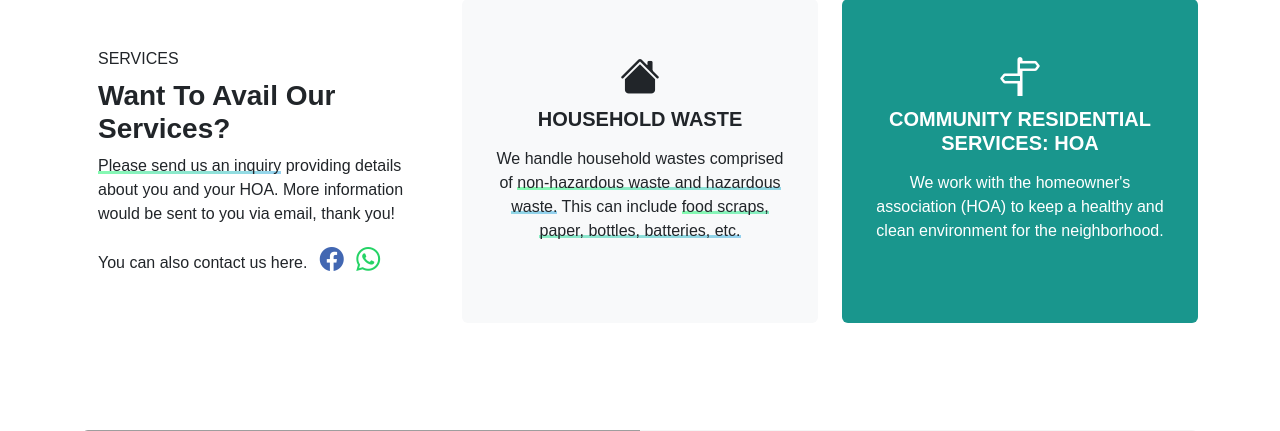
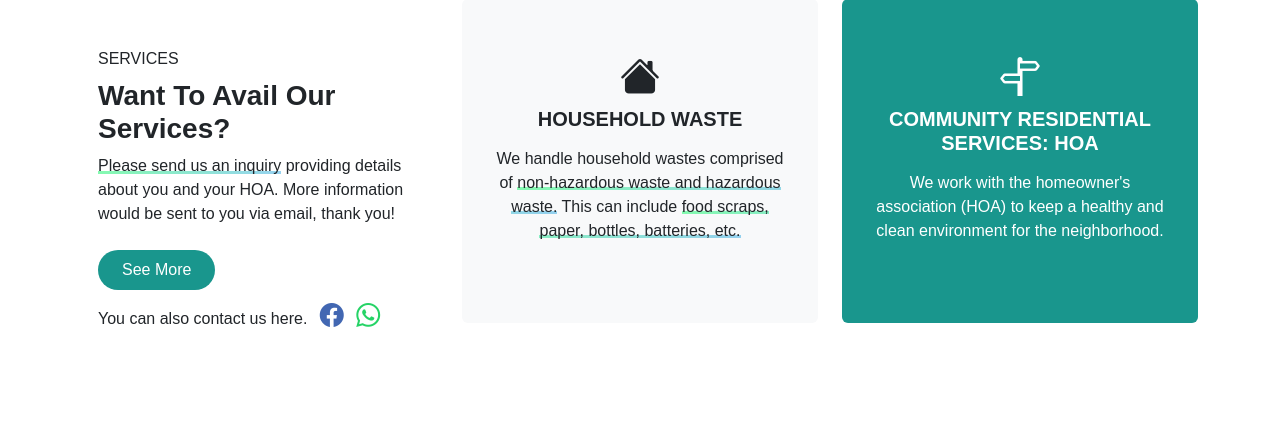
Before and after one commit to Pakkunov/Bosyo1, a Django app: page / in a window 1280 px wide. Shown: the part 771-1202 px from the top of the page. Run offline with Django 4.2, Linux system fonts and the light colour scheme; some libraries are stand-ins or nearby versions; some web fonts are replaced; grey boxes are pictures that could not be loaded.

Commit message:
July 2 5:35AM
just some backup

```diff
--- a/BosyoWebsite/settings.py
+++ b/BosyoWebsite/settings.py
@@ -101,7 +101,7 @@ DATABASES = {
         'ENGINE': 'django.db.backends.postgresql_psycopg2',
         'NAME': 'BosyoGarbageCollectorWebsite',
         'USER': 'postgres',
-        'PASSWORD': '4everalone',
+        'PASSWORD': 'admin123!',
         'HOST': '127.0.0.1',
         'PORT': '5432',
     }
--- a/website/templates/index.html
+++ b/website/templates/index.html
@@ -153,6 +153,7 @@
                   <p><span class="servicesUnderline">Please send us an inquiry</span> providing details about you and your HOA.
                     More information would be sent to you via email, thank you!</p>
                   </p>
+                  <a href="/#Contact-Map"><button class="btnSeeMore my-2 px-4 py-2 rounded-pill text-white bg-primary-color">See More</button></a>
                   <p>
                     You can also contact us here.
                     <a class="facebook" href="https://www.facebook.com/BosyoGarbageCollector" target="_blank"><i class="bi bi-facebook mx-2"></i></a>
--- a/website/templates/login_register.html
+++ b/website/templates/login_register.html
@@ -14,7 +14,10 @@
   width: 58%;
 }
 
+
 </style>
+
+
 
 
   <!-- New login form-->
@@ -74,7 +77,7 @@
             </div>
             <p>
               Don't have an account yet?
-              <a href="{% url 'home'%}">Contact us to register.</a>
+              <a href="/#Contact-Map">Contact us to register.</a>
             </p>
           </form>
         </div>
--- a/website/templates/navbar.html
+++ b/website/templates/navbar.html
@@ -133,6 +133,29 @@
               >Contact Us</a
             >
           </li>
+
+          <!-- <li
+            class="nav-item fs-5 fw-lighter"
+            id="contact-us"
+            style="
+              font-family: Roboto, sans-serif;
+              font-size: 19px;
+              text-align: center;
+              margin: 0px;
+            "
+          >
+            <a
+              class="nav-link active fs-5 fw-lighter d-none d-sm-block"
+              href="/login"
+              style="
+                font-family: Roboto, sans-serif;
+                font-size: 19px;
+                text-align: center;
+                margin: 0px;
+              "
+              >Login</a
+            > -->
+          </li>
           <!-- show on resize LOGIN -->
           {% if user.is_authenticated %}
           <li
@@ -145,7 +168,7 @@
             "
           >
             <a
-              class="btn btn-dark mx-3 py-2 d-none d-sm-block d-xl-none"
+              class="btn btn-dark mx-3 py-2 d-block d-sm-block d-xl-none"
               role="button"
               style="width: 150px; height: 40px"
               href="/profile"
@@ -164,7 +187,7 @@
             "
           >
             <a
-              class="btn btn-dark mx-3 py-2 d-none d-sm-block d-xl-none"
+              class="btn btn-dark mx-3 py-2 d-block d-sm-block d-xl-none"
               role="button"
               style="width: 80px; height: 40px"
               href="/login"
--- a/website/urls.py
+++ b/website/urls.py
@@ -11,6 +11,7 @@ admin.site.index_title  =  "Administration"
 urlpatterns = [
     path('admin/', admin.site.urls, name='adminpage'),
     path('debugmode/', views.debugmode, name='debugmode'),
+    # path('contact-form/', views.ContactUsForm, name='ContactUsForm'),
     path('staff/', views.staffpage, name='staffpage'),
     path('register/', views.registerUser, name='register'),
     path('login/', views.loginPage, name='login'),
--- a/website/views.py
+++ b/website/views.py
@@ -160,6 +160,8 @@ def TruckMaintenance(request):
         return render(request,'TruckMaintenance.html', context)
 
 
+# def ContactUsForm(request):
+#     return render(request,'contact-form.html')
 
 def debugmode(request):
     return render(request,'debugmode.html')
```
